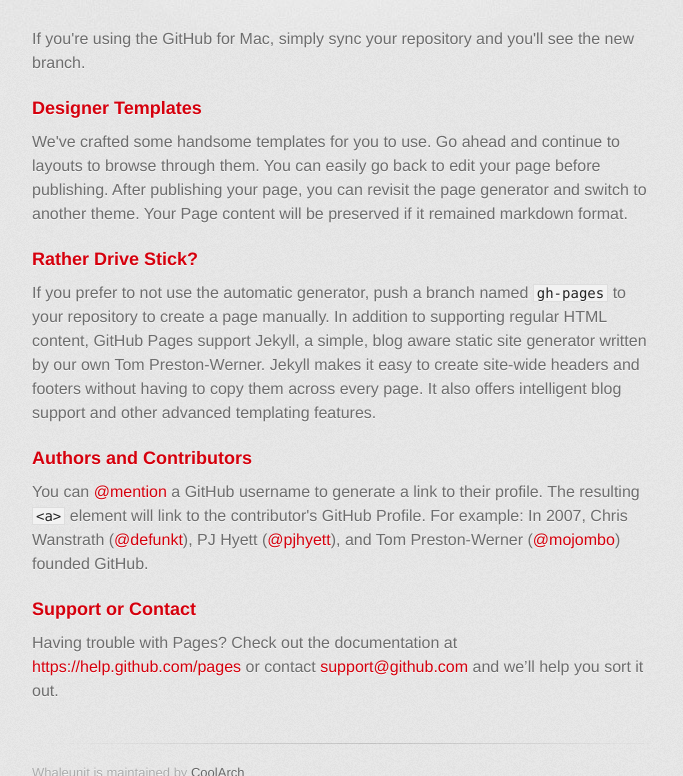
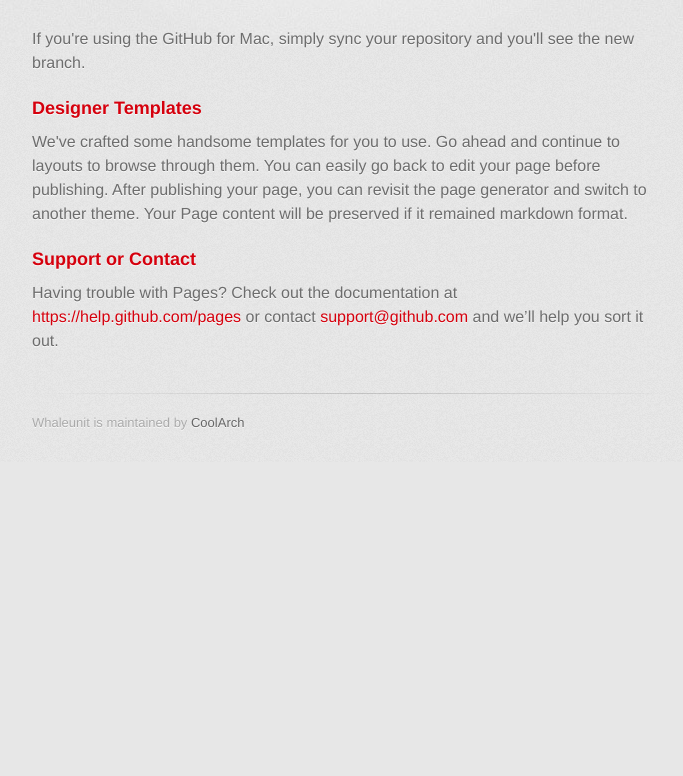
Before and after one commit to coolarch/whaleunit, a plain HTML site: page index.html in a window 1280 px wide. Shown: the part 528-1304 px from the top of the page, without its empty margins (298-981 px from the left). After the commit the page ends 990 px from the top, so only its background shows below. Drawn offline with Linux system fonts and the light colour scheme; a web font is replaced by a local one.

Commit message:
Removed text

```diff
--- a/index.html
+++ b/index.html
@@ -47,16 +47,6 @@ $ git checkout gh-pages
 <p>We've crafted some handsome templates for you to use. Go ahead and continue to layouts to browse through them. You can easily go back to edit your page before publishing. After publishing your page, you can revisit the page generator and switch to another theme. Your Page content will be preserved if it remained markdown format.</p>
 
 <h3>
-<a id="rather-drive-stick" class="anchor" href="#rather-drive-stick" aria-hidden="true"><span class="octicon octicon-link"></span></a>Rather Drive Stick?</h3>
-
-<p>If you prefer to not use the automatic generator, push a branch named <code>gh-pages</code> to your repository to create a page manually. In addition to supporting regular HTML content, GitHub Pages support Jekyll, a simple, blog aware static site generator written by our own Tom Preston-Werner. Jekyll makes it easy to create site-wide headers and footers without having to copy them across every page. It also offers intelligent blog support and other advanced templating features.</p>
-
-<h3>
-<a id="authors-and-contributors" class="anchor" href="#authors-and-contributors" aria-hidden="true"><span class="octicon octicon-link"></span></a>Authors and Contributors</h3>
-
-<p>You can <a href="https://github.com/blog/821" class="user-mention">@mention</a> a GitHub username to generate a link to their profile. The resulting <code>&lt;a&gt;</code> element will link to the contributor's GitHub Profile. For example: In 2007, Chris Wanstrath (<a href="https://github.com/defunkt" class="user-mention">@defunkt</a>), PJ Hyett (<a href="https://github.com/pjhyett" class="user-mention">@pjhyett</a>), and Tom Preston-Werner (<a href="https://github.com/mojombo" class="user-mention">@mojombo</a>) founded GitHub.</p>
-
-<h3>
 <a id="support-or-contact" class="anchor" href="#support-or-contact" aria-hidden="true"><span class="octicon octicon-link"></span></a>Support or Contact</h3>
 
 <p>Having trouble with Pages? Check out the documentation at <a href="https://help.github.com/pages">https://help.github.com/pages</a> or contact <a href="mailto:support@github.com">support@github.com</a> and we’ll help you sort it out.</p>
```
